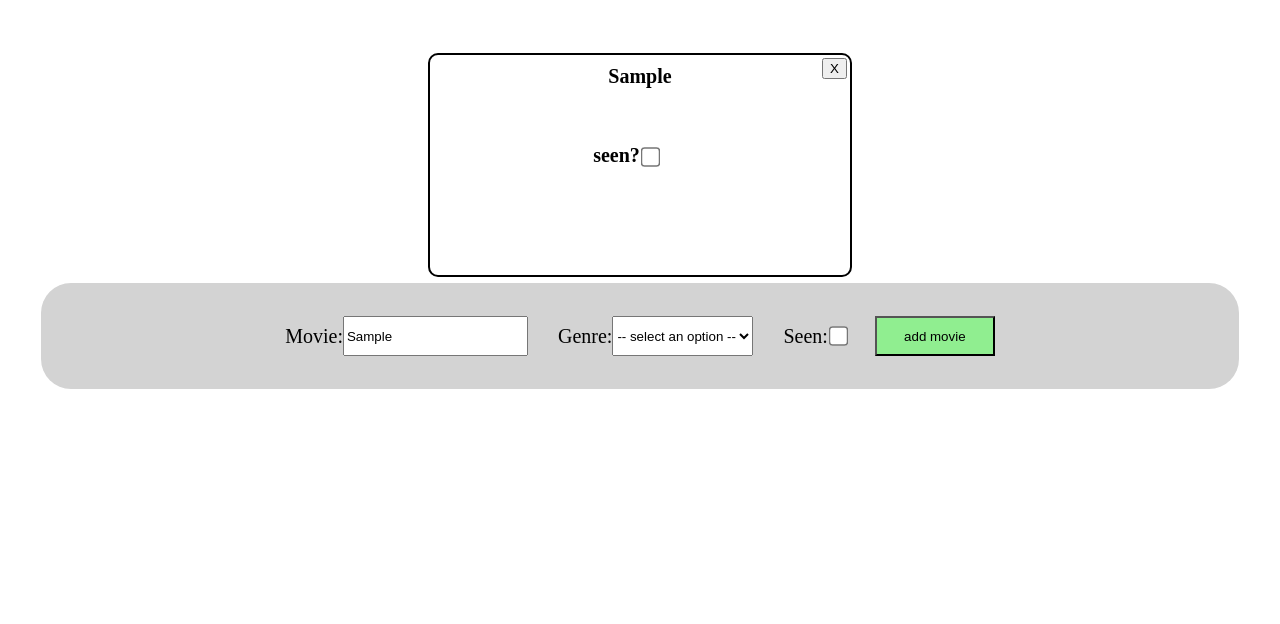
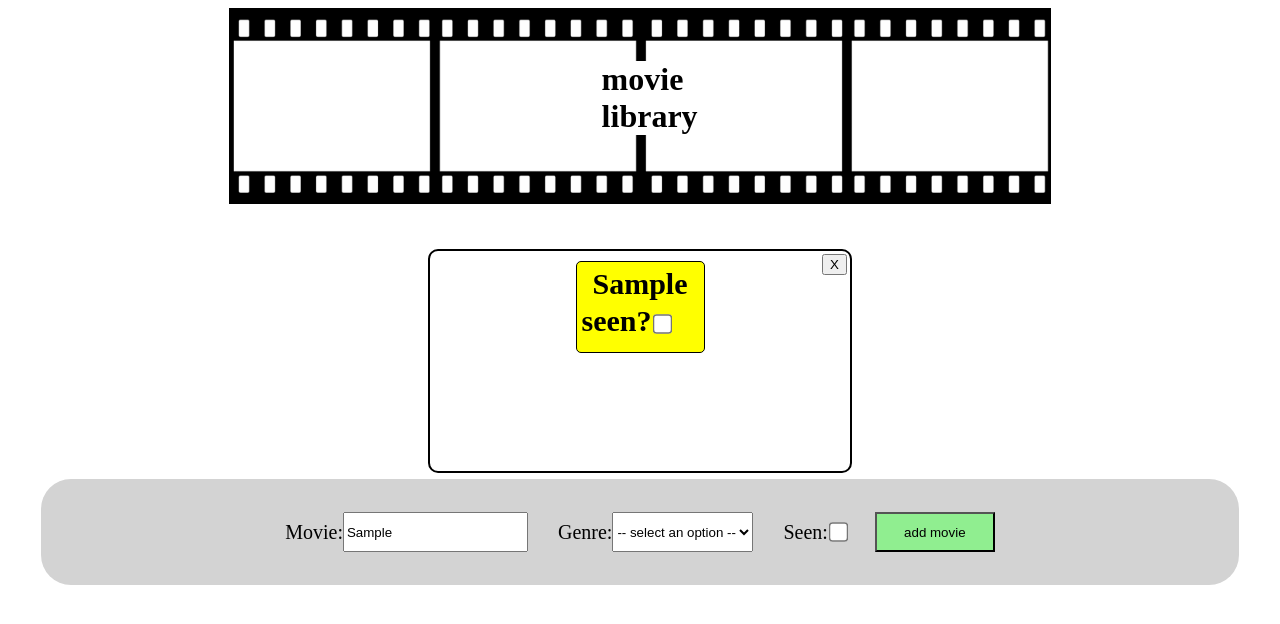
Before and after one commit to bmbaron/movie-library, a plain HTML site: page index.html in a window 1280 px wide. Both pictures are taken after typing "Sample" into the empty fields and a click on the button "add movie". Drawn offline with Linux system fonts and the light colour scheme.

Commit message:
Added title and image and fixed the movie spacing and background design

```diff
--- a/index.html
+++ b/index.html
@@ -7,6 +7,10 @@
   <body>
 
     <div class="container">
+
+      <div class="movie-library-title">
+        <h1 id="title">movie <br/> library</h1>
+      </div>
 
     <div class="movie-container" id="movie-container">
     </div>
--- a/scripts/main.js
+++ b/scripts/main.js
@@ -53,9 +53,17 @@ function buildLibrary () {
       buildLibrary();
     };
 
+    const movieText = document.createElement('div');
+    movieText.id = 'movie-text';
 
-    movie.innerHTML = movieArray[i].name.bold() + "<br/>";
-    movie.innerHTML += movieArray[i].genre.bold() + "<br/>";
+    const genreLabel = document.createElement('div');
+    genreLabel.id = 'genre-label';
+    movie.appendChild(genreLabel);
+
+    movie.appendChild(movieText);
+
+    genreLabel.innerHTML = movieArray[i].genre.toUpperCase().bold();
+    movieText.innerHTML = movieArray[i].name.bold() + '<br/>';
 
     movie.style.backgroundSize = "cover";
     switch (movieArray[i].genre) {
@@ -95,7 +103,7 @@ function buildLibrary () {
 
     movieSeen.checked = movieArray[i].seen;
 
-    movie.appendChild(movieSeenBox);
+    movieText.appendChild(movieSeenBox);
     movie.appendChild(deleteButton);
 
     movieContainer.appendChild(movie);
--- a/styles/style.css
+++ b/styles/style.css
@@ -5,6 +5,22 @@
   flex-flow: column wrap;
   align-items: center;
 }
+
+.movie-library-title {
+  width: 65%;
+  height: 25%;
+  background-size: cover;
+  background-image: url('../images/movieReel.png');
+
+}
+
+#title {
+  position: fixed;
+  left: 47%;
+  top: 5%;
+  background-color: white;
+}
+
 
 .movie-container {
   width:100%;
@@ -28,8 +44,21 @@
   margin: 20px;
   padding: 10px;
 
-  font-size: 20px;
+  font-size: 30px;
+}
 
+#movie-text {
+  margin-top: 0px;
+  background-color:#FFFF00;
+  border-radius: 5px;
+  border: 1px black solid;
+  padding: 5px;
+}
+
+#genre-label {
+  font-size:30px;
+  text-shadow: -1px 0 black, 0 1px black, 1px 0 black, 0 -1px black;
+  color: yellow;
 }
 
 .form-container {
```
Also changed, not shown: images/movieReel.png (added).
